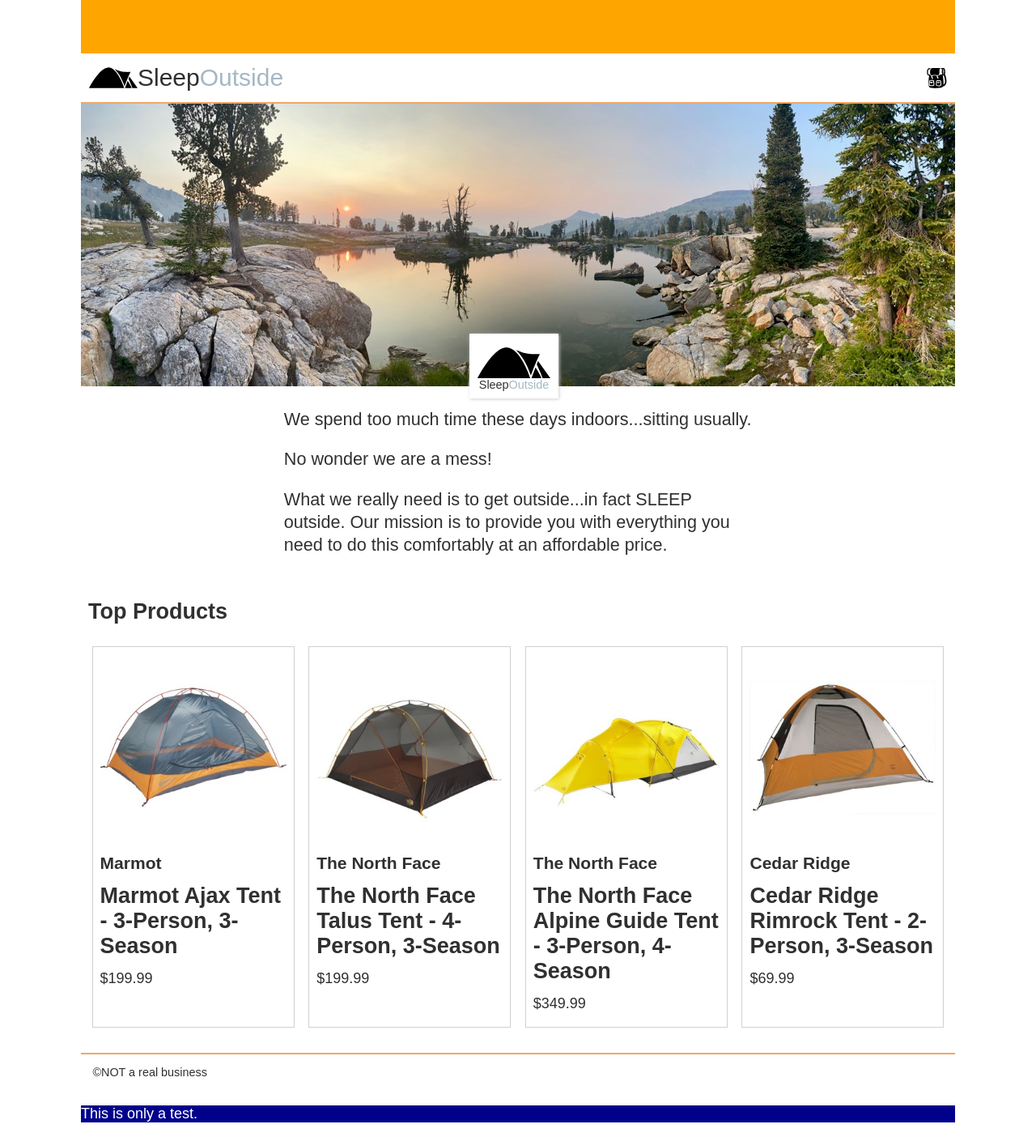
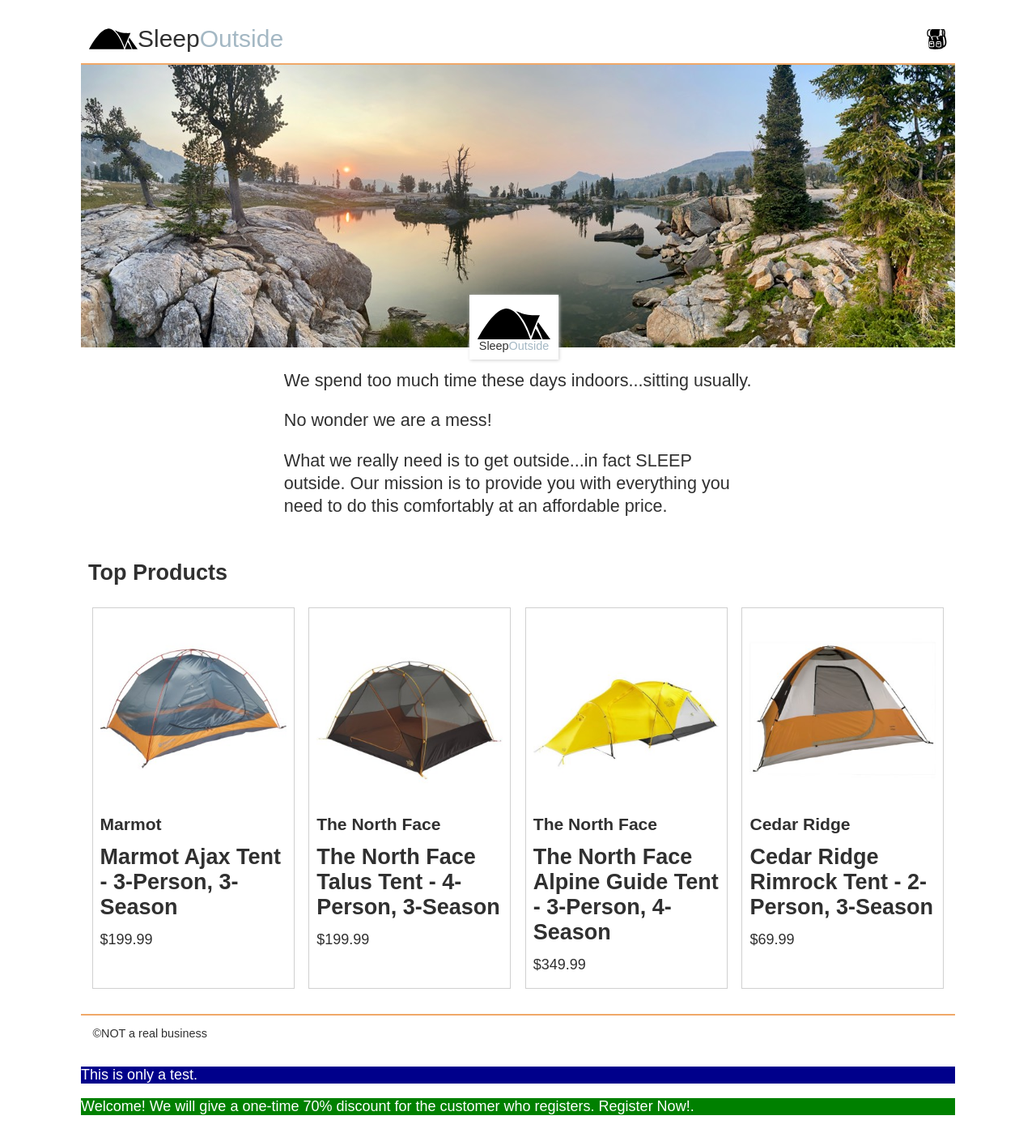
Before and after one commit to keelw/team15_sleepoutside, a website built with Vite: page src/index.html in a window 1280 px wide. Shown: the whole page at 81% size. Built offline with nearby package versions, Linux system fonts and the light colour scheme; files whose address does not match are found by name.

Commit message:
Fixes some file name errors and ""

```diff
--- a/src/index.html
+++ b/src/index.html
@@ -7,7 +7,7 @@
     <link rel="stylesheet" href="/css/style.css" />
   </head>
   <body>
-    <div class="banner">
+    <div class="alerts-container">
       <p>
         <!-- Welcome! We will give a one-time 70% discount for the customer who
         registers. Register Now! -->
--- a/src/js/main.js
+++ b/src/js/main.js
@@ -1,7 +1,7 @@
 import ProductList from "./ProductList.mjs";
 import ProductData from "./ProductData.mjs";
 import { loadHeaderFooter } from "./utils.mjs";
-import Alert from "./alert.js";
+import Alert from "./alerts.js";
 
 const newAlert = new Alert();
 newAlert.init();
@@ -24,3 +24,9 @@
 }
 
 DisplayBanner();
+
+const alertsContainer = document.querySelector(".alerts-container");
+
+if (alertsContainer) {
+  newAlert.createAlertSection();
+}
--- a/src/public/json/alerts.json
+++ b/src/public/json/alerts.json
@@ -3,5 +3,11 @@
     "message": "This is only a test.",
     "background": "darkblue",
     "color": "white"
+  },
+
+  {
+    "message": "Welcome! We will give a one-time 70% discount for the customer who registers. Register Now!.",
+    "background": "green",
+    "color": "white"
   }
 ]
```
Also changed, not shown: src/js/alerts.js (renamed from src/js/alert.js, +5 -5 lines).
